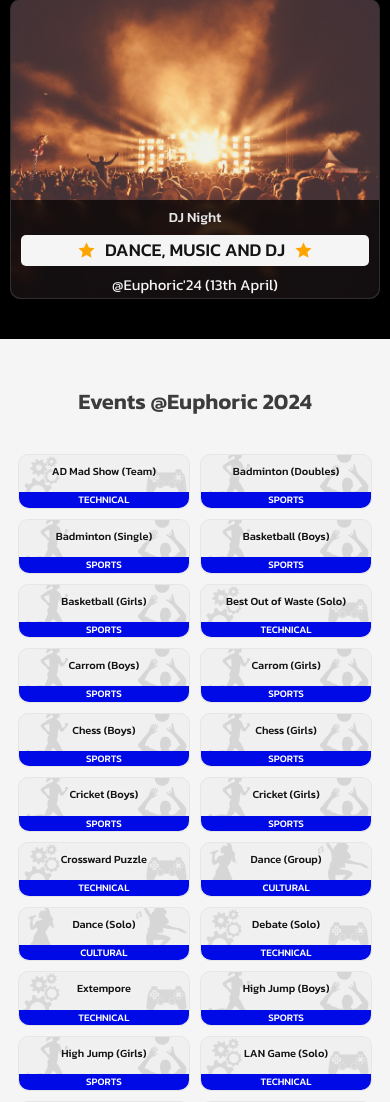
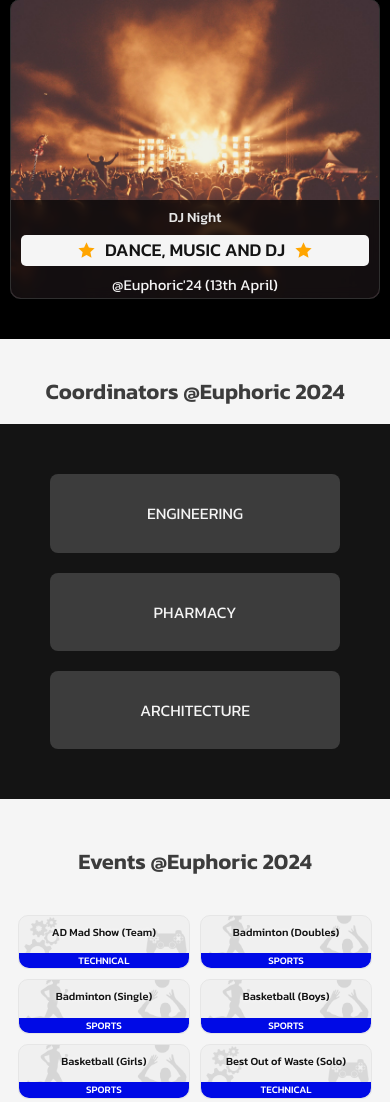
Before and after one commit to Nageshwar-stp/blade, a Django app: page / in a window 390 px wide. Shown: the part 1517-2619 px from the top of the page. Run offline with Django 5.2, Linux system fonts and the light colour scheme; data comes from the database, SQL or seed files in the repository; both versions use the stored data as it was after the commit; some libraries are stand-ins or nearby versions.

Commit message:
added: coordinators-block

```diff
--- a/main/static/main/css/home.css
+++ b/main/static/main/css/home.css
@@ -208,7 +208,8 @@
     padding: 50px 20px;
 }
 
-.event-header {
+.event-header,
+.cord-header {
     text-align: center;
     font-size: 28px;
     color: var(--text-dull);
@@ -320,7 +321,8 @@
         padding: 50px 10px;
     }
 
-    .event-header {
+    .event-header,
+    .cord-header {
         font-size: 22px;
     }
 
@@ -705,3 +707,53 @@
         height: 60vw;
     }
 }
+
+.cord-header {
+    margin-bottom: 20px;
+}
+
+.cord-wrapper {
+    width: 100%;
+    display: flex;
+    align-items: center;
+    justify-content: center;
+    gap: 40px;
+    width: 100%;
+    background: var(--text);
+    padding: 50px;
+}
+
+.cord-card {
+    font-size: 16px;
+    background: var(--bg);
+    padding: 30px 20px;
+    min-width: 200px;
+    border-radius: 8px;
+    font-family: "Kanit";
+    text-transform: uppercase;
+    color: var(--text);
+    font-weight: 400;
+    text-align: center;
+    cursor: pointer;
+}
+
+.cord-card:hover {
+    transform: scale(1.05);
+}
+
+@media (max-width: 950px) {
+    .cord-wrapper {
+        flex-direction: column;
+        gap: 20px;
+    }
+
+    .cord-card {
+        width: 100%;
+        background: var(--text-dull);
+        color: var(--bg);
+    }
+
+    .cord-header {
+        margin-top: 40px;
+    }
+}
--- a/main/templates/main/home.html
+++ b/main/templates/main/home.html
@@ -73,8 +73,15 @@
     </div>
 </section>
 
+<div class="cord-section">
+    <h2 class="cord-header">Coordinators @Euphoric 2024</h2>
+    <div class="cord-wrapper">
+        {% for department in departments %}
+        <a href="/coordinators/{{department.name}}/" class="cord-card">{{department.name}}</a>
+        {% endfor %}
+    </div>
+</div>
 
-</section>
 <section class="event-section" id="events">
     <h2 class="event-header">Events @Euphoric 2024</h2>
     <div class="events-bracket" id="desktop-bracket">
```
Also changed, not shown: db.sqlite3.
